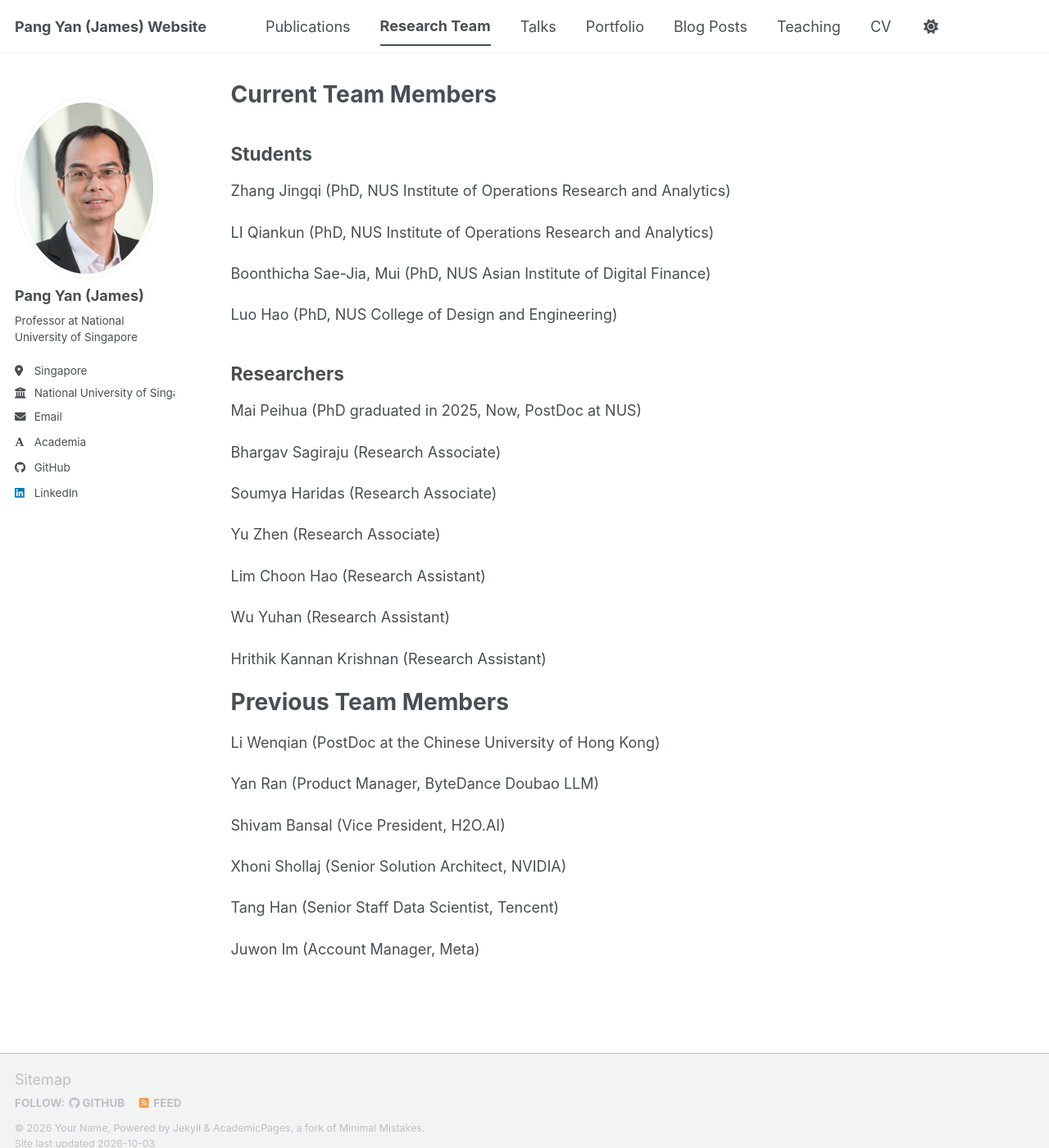
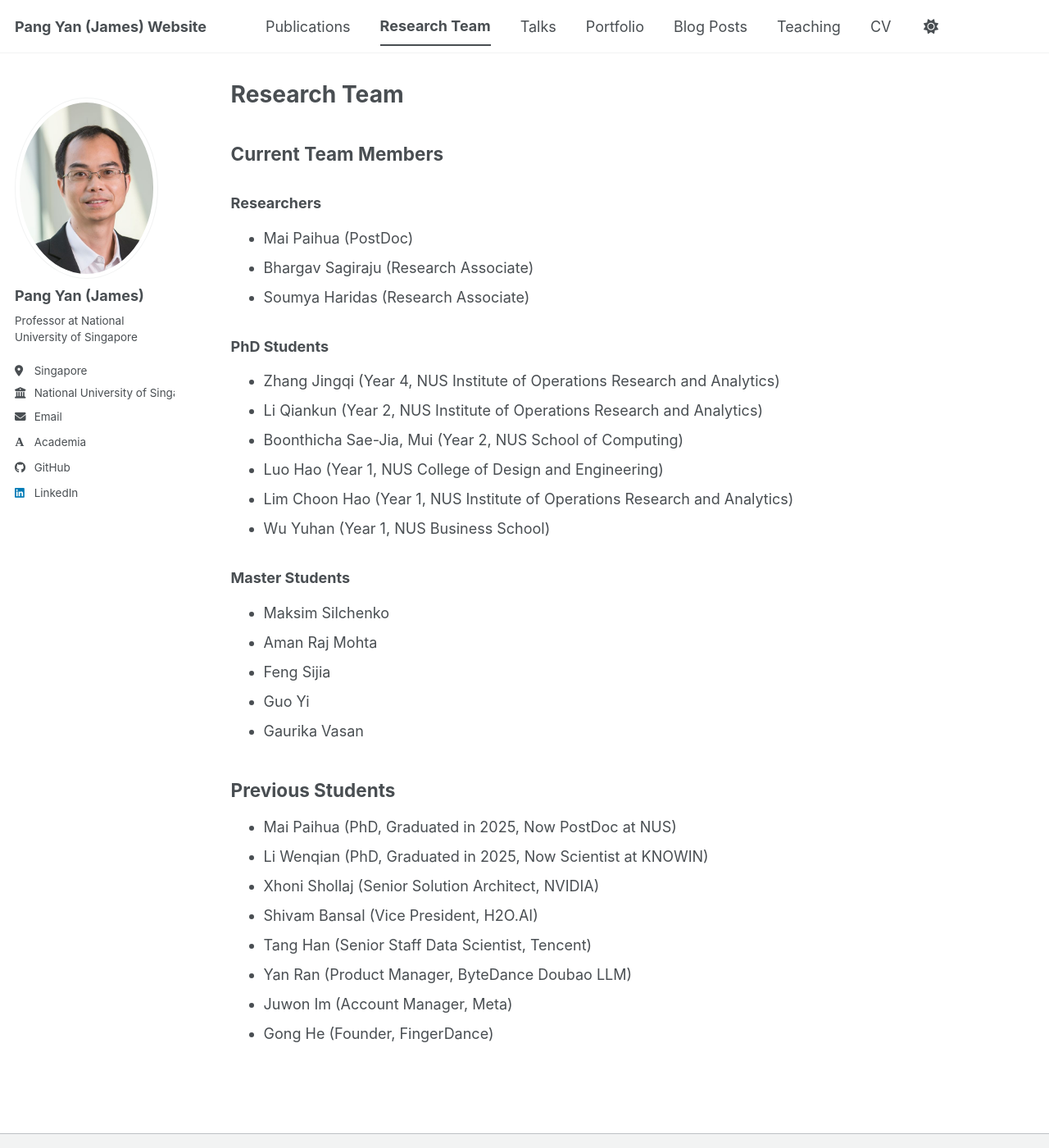
Before and after one commit to jamespangyan/jamespangyan.github.io, a Jekyll site: the page built from _pages/Team.md, in a window 1280 px wide and 1400 px high. Shown: the whole window at 82% size. Built offline with Jekyll 4.4.1, drawn with Linux system fonts in a browser that asks for light colours; some web fonts are replaced; a script bundle is joined from its source files by our own code; library files that are not in the unit come from our copies.

Commit message:
Update research team from supplied Word document

```diff
--- a/_pages/Team.md
+++ b/_pages/Team.md
@@ -1,6 +1,6 @@
 ---
 layout: archive
-title: "Current Team Members"
+title: "Research Team"
 permalink: /team/
 author_profile: true
 redirect_from:
@@ -9,42 +9,38 @@ redirect_from:
 
 {% include base_path %}
 
-Students
-------
-Zhang Jingqi (PhD, NUS Institute of Operations Research and Analytics)
+## Current Team Members
 
-LI Qiankun (PhD, NUS Institute of Operations Research and Analytics)
+### Researchers
 
-Boonthicha Sae-Jia, Mui (PhD, NUS Asian Institute of Digital Finance)
+- Mai Paihua (PostDoc)
+- Bhargav Sagiraju (Research Associate)
+- Soumya Haridas (Research Associate)
 
-Luo Hao (PhD, NUS College of Design and Engineering)
+### PhD Students
 
-Researchers
-------
-Mai Peihua (PhD graduated in 2025, Now, PostDoc at NUS)
+- Zhang Jingqi (Year 4, NUS Institute of Operations Research and Analytics)
+- Li Qiankun (Year 2, NUS Institute of Operations Research and Analytics)
+- Boonthicha Sae-Jia, Mui (Year 2, NUS School of Computing)
+- Luo Hao (Year 1, NUS College of Design and Engineering)
+- Lim Choon Hao (Year 1, NUS Institute of Operations Research and Analytics)
+- Wu Yuhan (Year 1, NUS Business School)
 
-Bhargav Sagiraju (Research Associate)
+### Master Students
 
-Soumya Haridas (Research Associate)
+- Maksim Silchenko
+- Aman Raj Mohta
+- Feng Sijia
+- Guo Yi
+- Gaurika Vasan
 
-Yu Zhen (Research Associate)
+## Previous Students
 
-Lim Choon Hao (Research Assistant)
-
-Wu Yuhan (Research Assistant)
-
-Hrithik Kannan Krishnan (Research Assistant)
-
-Previous Team Members
-======
-Li Wenqian (PostDoc at the Chinese University of Hong Kong)
-
-Yan Ran (Product Manager, ByteDance Doubao LLM)
-
-Shivam Bansal (Vice President, H2O.AI)
-
-Xhoni Shollaj (Senior Solution Architect, NVIDIA)
-
-Tang Han (Senior Staff Data Scientist, Tencent)
-
-Juwon Im (Account Manager, Meta)
+- Mai Paihua (PhD, Graduated in 2025, Now PostDoc at NUS)
+- Li Wenqian (PhD, Graduated in 2025, Now Scientist at KNOWIN)
+- Xhoni Shollaj (Senior Solution Architect, NVIDIA)
+- Shivam Bansal (Vice President, H2O.AI)
+- Tang Han (Senior Staff Data Scientist, Tencent)
+- Yan Ran (Product Manager, ByteDance Doubao LLM)
+- Juwon Im (Account Manager, Meta)
+- Gong He (Founder, FingerDance)
```
